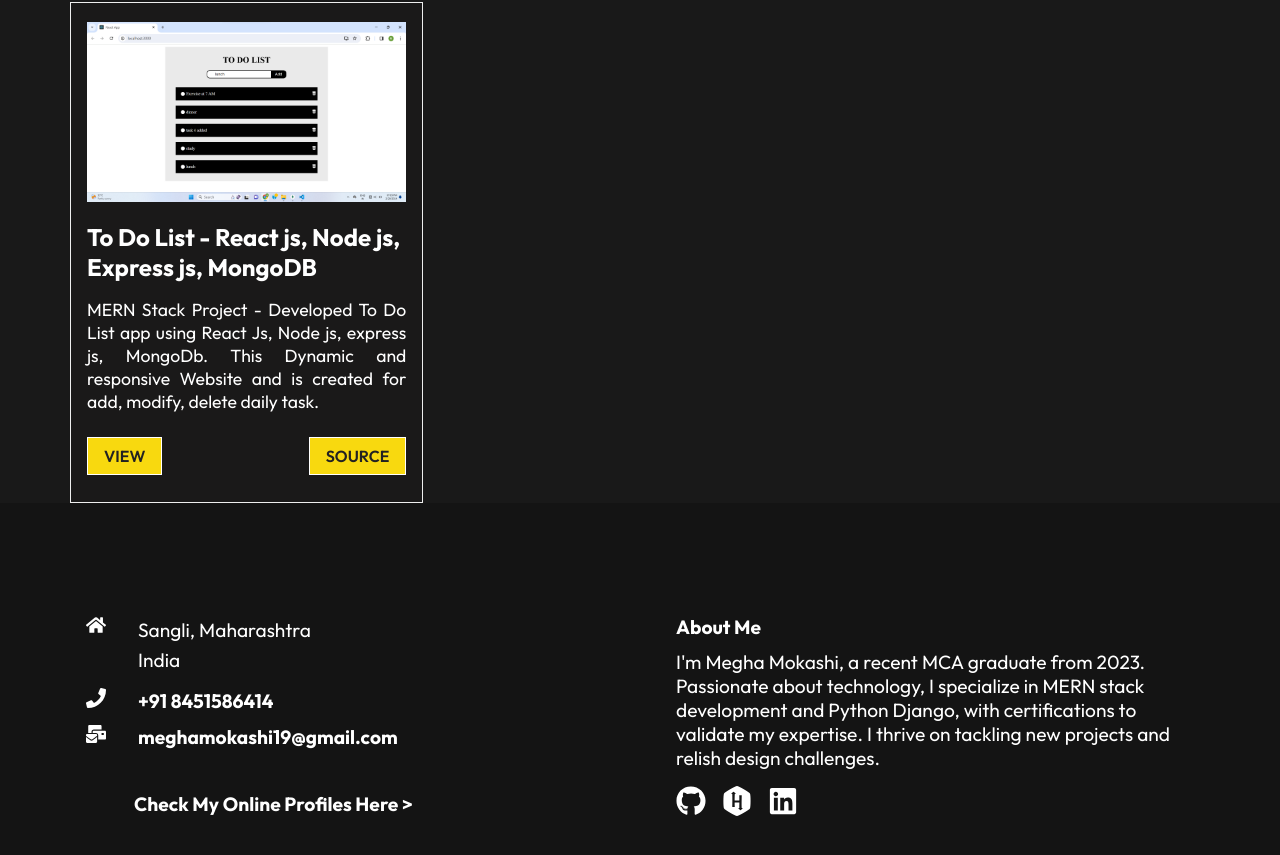
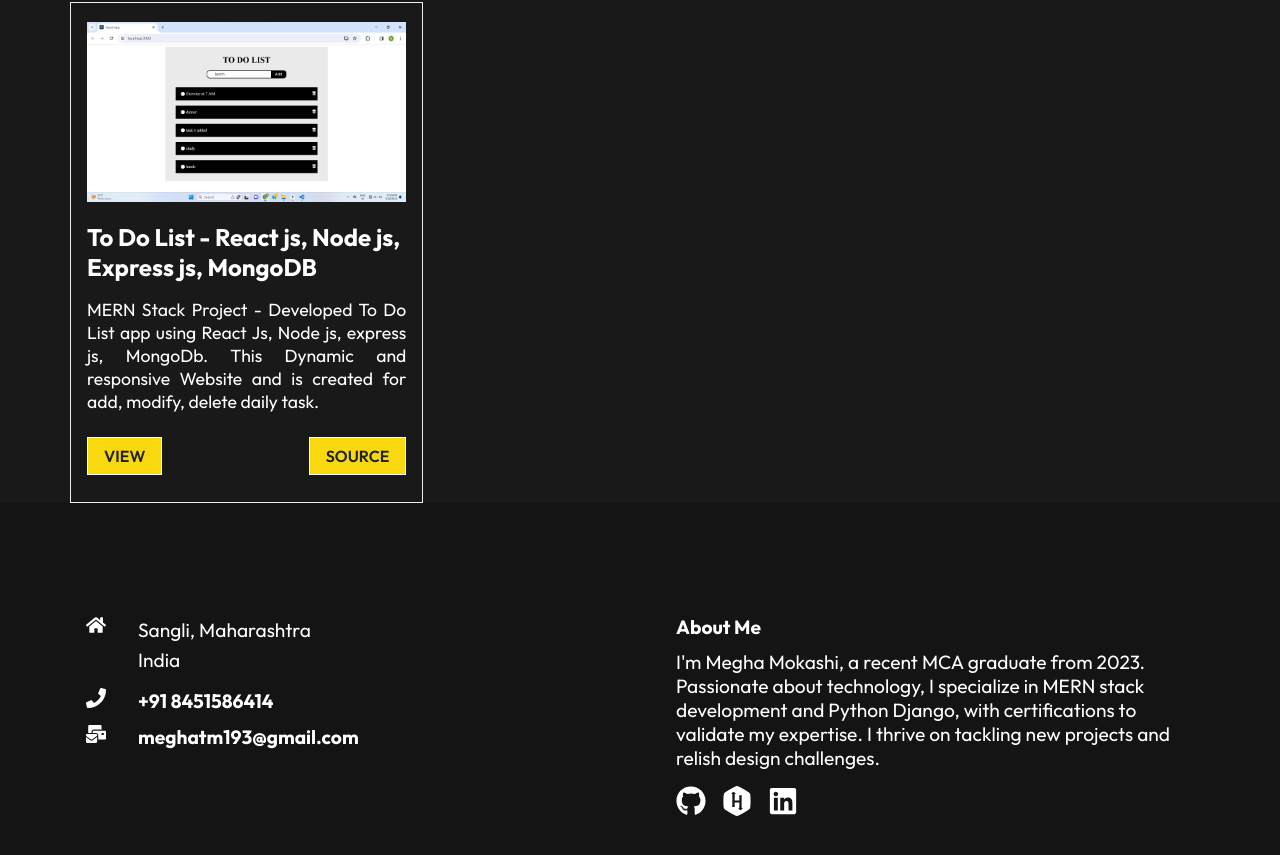
Before and after one commit to Meghatm193/ReactMyPortfolio, a React (Create React App) app: page / in a window 1280 px wide. Shown: the part 2145-3000 px from the top of the page. Built offline with nearby package versions, Linux system fonts and the light colour scheme.

Commit message:
footer changes

```diff
--- a/src/components/Footer.js
+++ b/src/components/Footer.js
@@ -23,11 +23,7 @@ const Footer = () => {
                 </div>
                 <div className="email">
                 <h4>
-                <FaMailBulk size={20} style={{color:"#fff", marginRight:"2rem"}}/>meghamokashi19@gmail.com</h4>
-                </div>
-
-                <div className="email">
-                <h4 style={{ marginTop:"2rem", marginLeft:"3rem"}} >Check My Online Profiles Here {' >'}</h4>
+                <FaMailBulk size={20} style={{color:"#fff", marginRight:"2rem"}}/>meghatm193@gmail.com</h4>
                 </div>
 
             </div>
```
